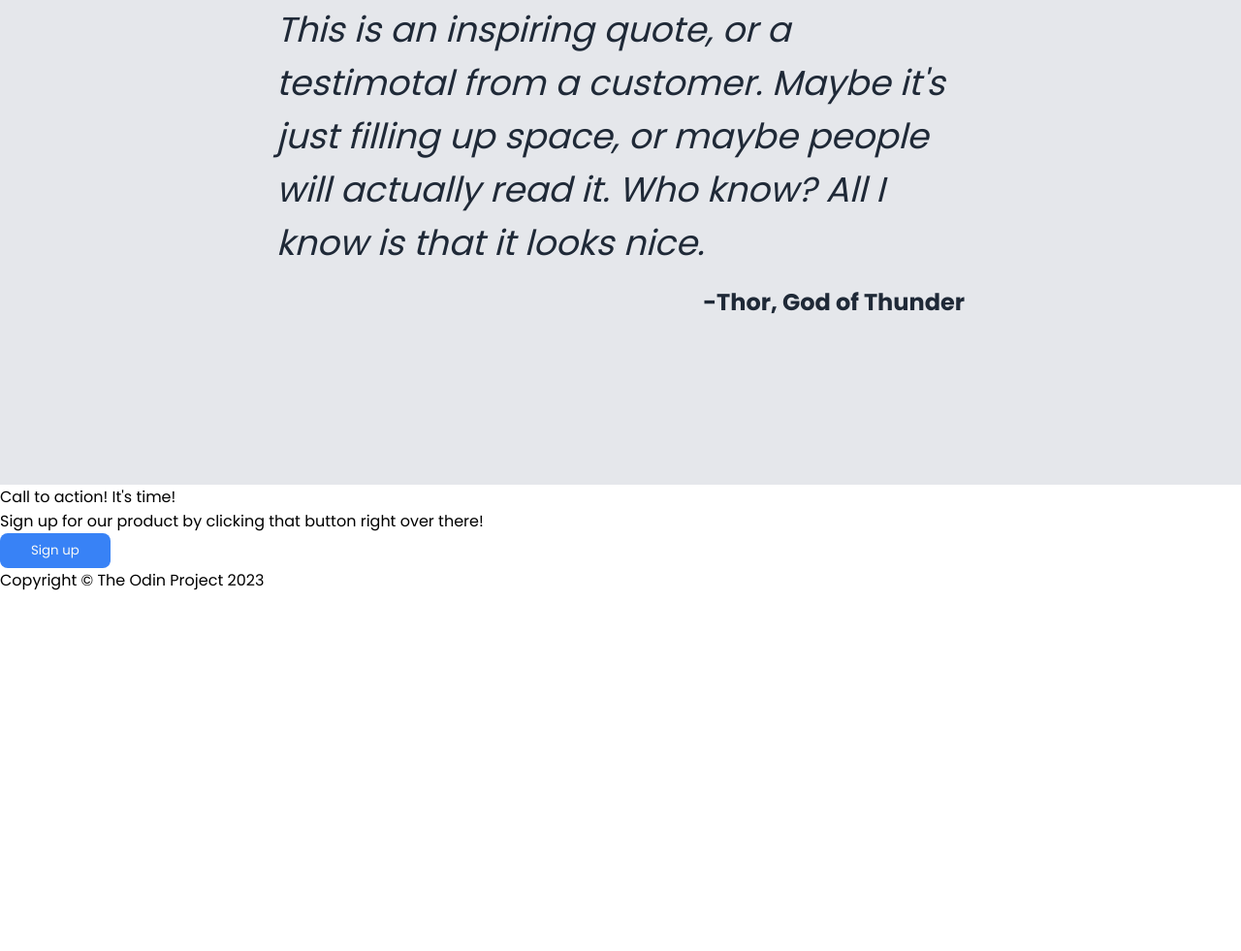
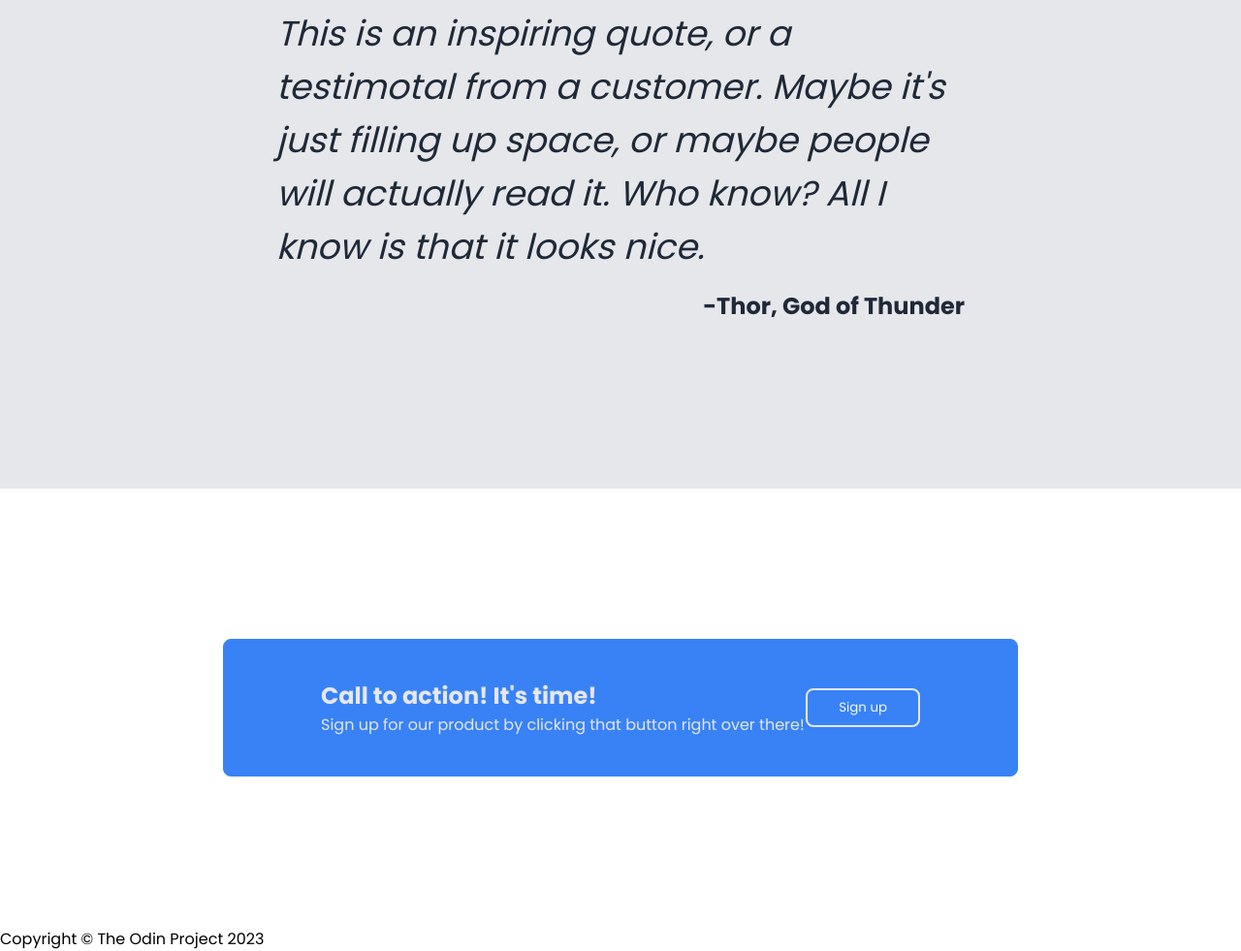
Before and after one commit to Lolanimus/website_practice, a plain HTML site: page index.html in a window 1280 px wide. Shown: the part 1453-2434 px from the top of the page at 97% size. Before the commit the page ends 2064 px from the top, so only its background shows below. Drawn offline with Linux system fonts and the light colour scheme.

Commit message:
Made call-to-action sign up section in css

```diff
--- a/index.css
+++ b/index.css
@@ -73,9 +73,13 @@ button {
     border-style: none;
     background-color: #3882F6;
     color: #F9FAF8;
-    border-color: #3882F6;
     border-radius: 8px;
+    height:auto;
     padding: 8px 32px;
+}
+
+.text1 button {
+    border: 2px solid #3882F6;
 }
 
 .logo {
@@ -141,3 +145,32 @@ button {
     text-align: end;
     margin: 16px 0;
 }
+
+.container4 {
+    display: flex;
+    justify-content: space-between;
+    align-items: center;
+    border: 1px solid #3882F6;
+    border-radius: 8px;
+    margin: 155px 230px;
+    padding: 40px 100px;
+    background-color: #3882F6;
+}
+
+.container41 {
+    color: #F9FAF8;
+}
+
+.action1 {
+    font-size: 24px;
+    font-weight: 800;
+    color: #E5E7EB;
+}
+.action2 {
+    font-size: 16px;
+    color: #E5E7EB;
+}
+
+.container4 button {
+    border: 2px solid #E5E7EB;
+}
--- a/index.html
+++ b/index.html
@@ -58,12 +58,10 @@
 
         <div class="container4">
             <div class="container41">
-                <div class="container411">
-                    <div class="action1">Call to action! It's time!</div>
-                    <div class="action2">Sign up for our product by clicking that button right over there!</div>
-                </div>
-                <button>Sign up</button>
+                <div class="action1">Call to action! It's time!</div>
+                <div class="action2">Sign up for our product by clicking that button right over there!</div>
             </div>
+            <button>Sign up</button>
         </div>
 
         <footer>
```
